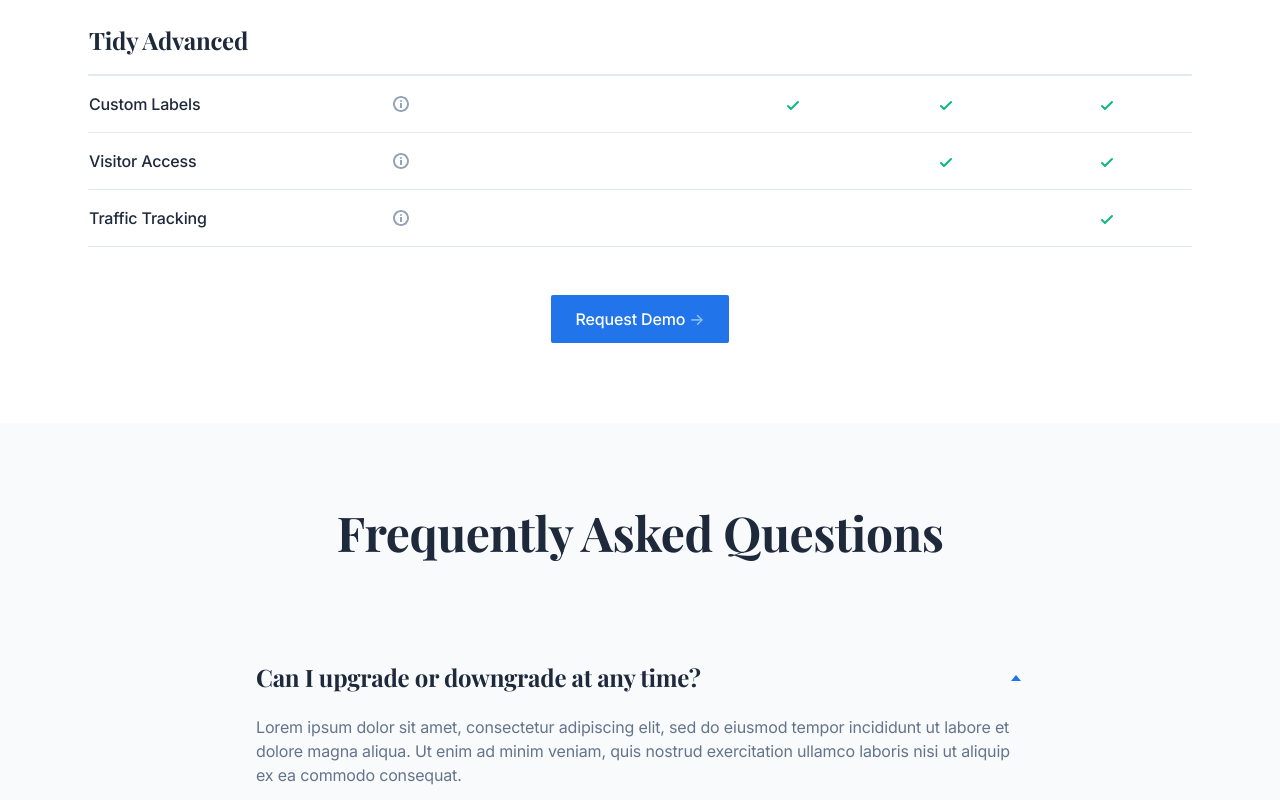
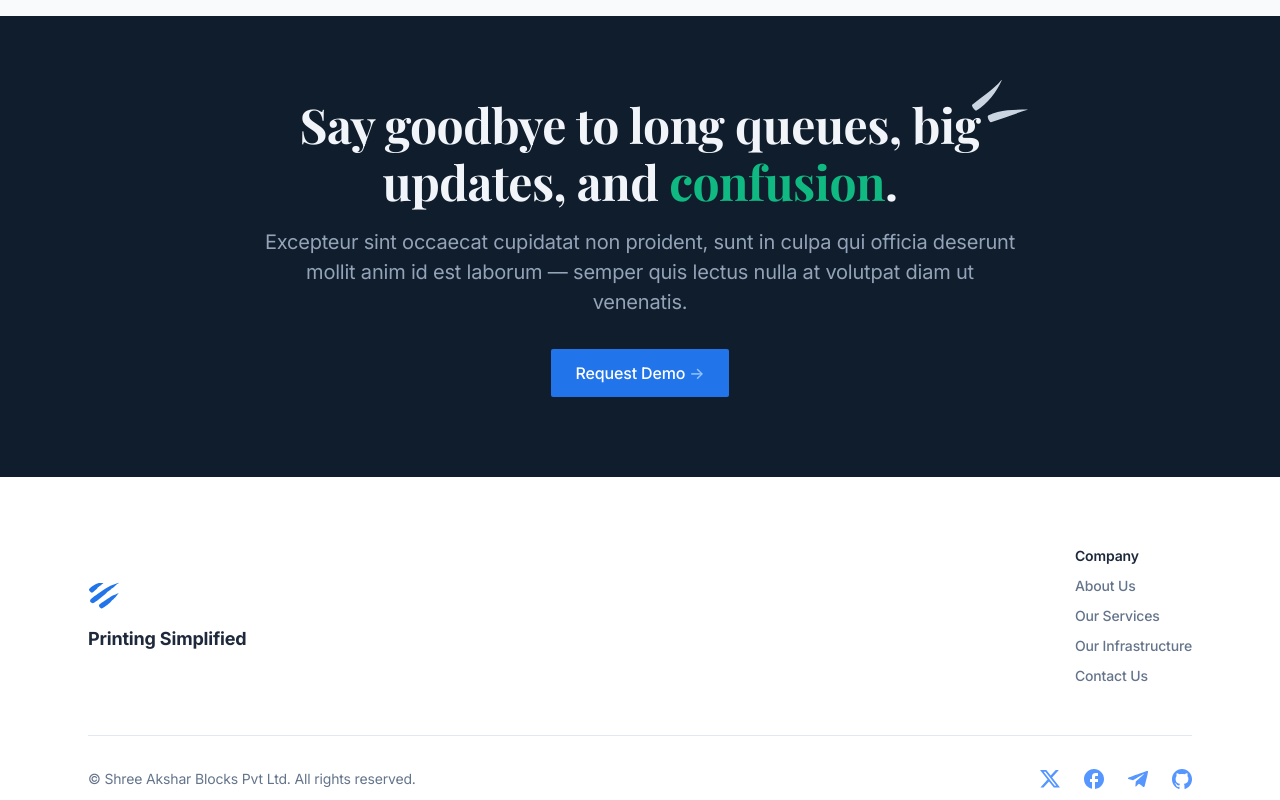
Before and after one commit to nidhishgajjar/shreeakshar-website, a Next.js app: page /services in a window 1280 px wide. Shown: the part 1600-2400 px from the top of the page. Built offline with nearby package versions, Linux system fonts and the light colour scheme; a web font is replaced by a local one.

Commit message:
Completed flow - restructured

```diff
--- a/app/(default)/about/content.tsx
+++ b/app/(default)/about/content.tsx
@@ -1,7 +1,7 @@
 export default function AboutContent() {
   return (
     <section>
-      <div className="max-w-6xl mx-auto px-4 sm:px-6">
+      <div className="max-w-6xl mx-auto px-4 sm:px-6 mt-16">
         <div className="pb-12 md:pb-20">
 
           <div className="max-w-3xl mx-auto">
--- a/app/(default)/about/page.tsx
+++ b/app/(default)/about/page.tsx
@@ -15,12 +15,12 @@ export default function About() {
   return (
     <>
       <Hero />
-      <Stats />
+      {/* <Stats /> */}
       <Content />
       <Team />
-      <TeamMembers />
-      <Clients />
-      <Cta />
+      {/* <TeamMembers /> */}
+      {/* <Clients /> */}
+      {/* <Cta /> */}
     </>
   )
 }
--- a/app/(default)/services/page.tsx
+++ b/app/(default)/services/page.tsx
@@ -16,7 +16,7 @@ export default function Pricing() {
       {/* <Hero /> */}
       <CtaPricing />
       <Features />
-      <FeaturesTable />
+      {/* <FeaturesTable /> */}
       <Faqs />
       <Cta />
     </>
--- a/components/ui/footer.tsx
+++ b/components/ui/footer.tsx
@@ -3,10 +3,10 @@ import Link from 'next/link'
 export default function Footer() {
   return (
     <footer>
-      <div className="max-w-6xl mx-auto px-4 sm:px-6">
+      <div className="max-w-6xl mx-auto px-4 py-5 sm:px-6">
 
         {/* Top area: Blocks */}
-        <div className="grid sm:grid-cols-12 gap-8 py-8 md:py-12">
+        <div className="flex justify-between items-center gap-8 py-8 md:py-12">
 
           {/* 1st block */}
           <div className="sm:col-span-12 lg:col-span-4 lg:max-w-xs">
@@ -18,11 +18,11 @@ export default function Footer() {
                 </svg>
               </Link>
             </div>
-            <div className="text-lg font-bold text-slate-800">The smarter way to start your next idea.</div>
+            <div className="text-lg font-bold text-slate-800">Printing Simplified</div>
           </div>
 
           {/* 2nd block */}
-          <div className="sm:col-span-6 md:col-span-3 lg:col-span-2">
+          {/* <div className="sm:col-span-6 md:col-span-3 lg:col-span-2">
             <h6 className="text-sm text-slate-800 font-semibold mb-2">How it works</h6>
             <ul className="text-sm font-medium space-y-2">
               <li>
@@ -35,10 +35,10 @@ export default function Footer() {
                 <a href="#" className="text-slate-500 hover:text-blue-600 transition duration-150 ease-in-out">Service Areas</a>
               </li>
             </ul>
-          </div>
+          </div> */}
 
           {/* 3rd block */}
-          <div className="sm:col-span-6 md:col-span-3 lg:col-span-2">
+          {/* <div className="sm:col-span-6 md:col-span-3 lg:col-span-2">
             <h6 className="text-sm text-slate-800 font-semibold mb-2">Resources</h6>
             <ul className="text-sm font-medium space-y-2">
               <li>
@@ -51,10 +51,10 @@ export default function Footer() {
                 <a href="#" className="text-slate-500 hover:text-blue-600 transition duration-150 ease-in-out">Contact Us</a>
               </li>
             </ul>
-          </div>
+          </div> */}
 
           {/* 4th block */}
-          <div className="sm:col-span-6 md:col-span-3 lg:col-span-2">
+          {/* <div className="sm:col-span-6 md:col-span-3 lg:col-span-2">
             <h6 className="text-sm text-slate-800 font-semibold mb-2">Products</h6>
             <ul className="text-sm font-medium space-y-2">
               <li>
@@ -70,20 +70,33 @@ export default function Footer() {
                 <a href="#" className="text-slate-500 hover:text-blue-600 transition duration-150 ease-in-out">First Capital</a>
               </li>
             </ul>
-          </div>
+          </div> */}
 
           {/* 5th block */}
           <div className="sm:col-span-6 md:col-span-3 lg:col-span-2">
             <h6 className="text-sm text-slate-800 font-semibold mb-2">Company</h6>
             <ul className="text-sm font-medium space-y-2">
               <li>
-                <a href="#" className="text-slate-500 hover:text-blue-600 transition duration-150 ease-in-out">About Us</a>
+                <Link href="/about" className='text-slate-500 hover:text-blue-600 transition duration-150 ease-in-out'>
+                  About Us
+                </Link>
+                {/* <a href="#" className="text-slate-500 hover:text-blue-600 transition duration-150 ease-in-out">About Us</a> */}
               </li>
               <li>
-                <a href="#" className="text-slate-500 hover:text-blue-600 transition duration-150 ease-in-out">Careers</a>
+              <Link href="/services" className='text-slate-500 hover:text-blue-600 transition duration-150 ease-in-out'>
+                  Our Services
+                </Link>
+
               </li>
               <li>
-                <a href="#" className="text-slate-500 hover:text-blue-600 transition duration-150 ease-in-out">Terms of Use</a>
+              <Link href="/infra" className='text-slate-500 hover:text-blue-600 transition duration-150 ease-in-out'>
+                  Our Infrastructure
+                </Link>
+              </li>
+              <li>
+                <Link href="/services#contactus" className='text-slate-500 hover:text-blue-600 transition duration-150 ease-in-out'>
+                  Contact Us
+                </Link>
               </li>
             </ul>
           </div>
@@ -126,7 +139,7 @@ export default function Footer() {
           </ul>
 
           {/* Copyrights note */}
-          <div className="text-sm text-slate-500 mr-4">© Cruip.com. All rights reserved.</div>
+          <div className="text-sm text-slate-500 mr-4">© Shree Akshar Blocks Pvt Ltd. All rights reserved.</div>
 
         </div>
 
```
